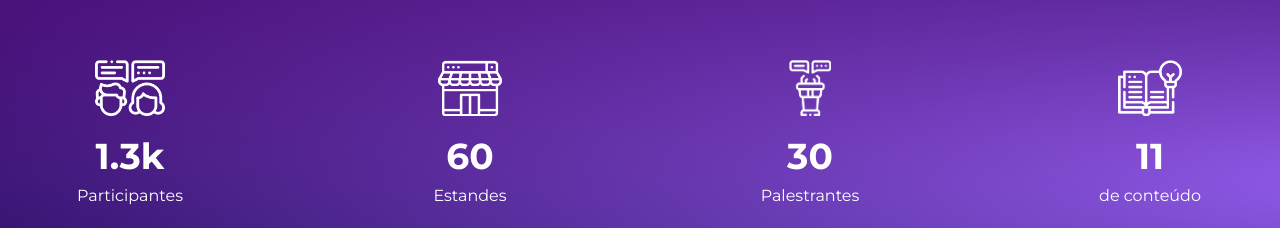
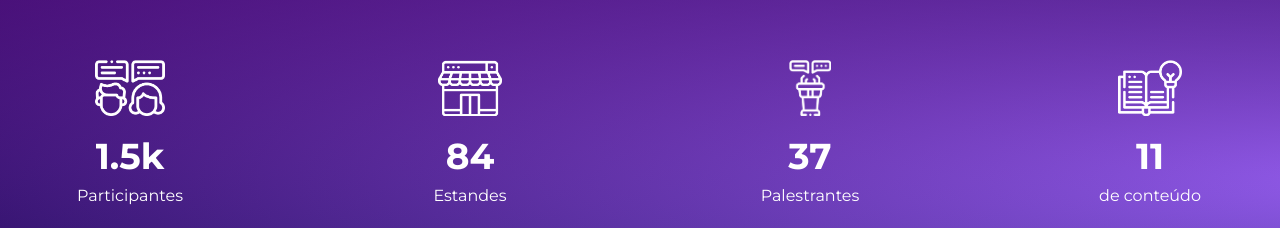
Before and after one commit to Quezia-Frelich/labgov, a Next.js app: page / in a window 1280 px wide. Shown: the part 820-1048 px from the top of the page. Built offline with nearby package versions, Linux system fonts and the light colour scheme; what tailwindcss-animated would draw is missing.

Commit message:
Alterar números da seção principal

```diff
--- a/src/app/ui/sections/home/section-numbers.js
+++ b/src/app/ui/sections/home/section-numbers.js
@@ -13,17 +13,17 @@ export default function Section_numbers(){
 
                 <div className="flex flex-col items-center justify-center gap-5">
                     <img src="/icons/icon_participantes.png" alt="Participantes" className="h-12 md:h-14"></img>
-                    <Number_count before_number={'+'} number={1300} title={'Participantes'} animate={true}/>
+                    <Number_count before_number={'+'} number={1500} title={'Participantes'} animate={true}/>
                 </div>
 
                 <div className="flex flex-col items-center justify-center gap-5">
                     <img src="/icons/icon_estandes.png" alt="Participantes" className="h-12 md:h-14"></img>
-                    <Number_count before_number={'+'} number={60} title={'Estandes'} animate={true}/>
+                    <Number_count before_number={'+'} number={84} title={'Estandes'} animate={true}/>
                 </div>
 
                 <div className="flex flex-col items-center justify-center gap-5">
                     <img src="/icons/icon_palestrantes.png" alt="Participantes" className="h-12 md:h-14"></img>
-                    <Number_count before_number={'+'} number={30} title={'Palestrantes'} animate={true}/>
+                    <Number_count before_number={'+'} number={37} title={'Palestrantes'} animate={true}/>
                 </div>
 
                 <div className="flex flex-col items-center justify-center gap-5">
```
